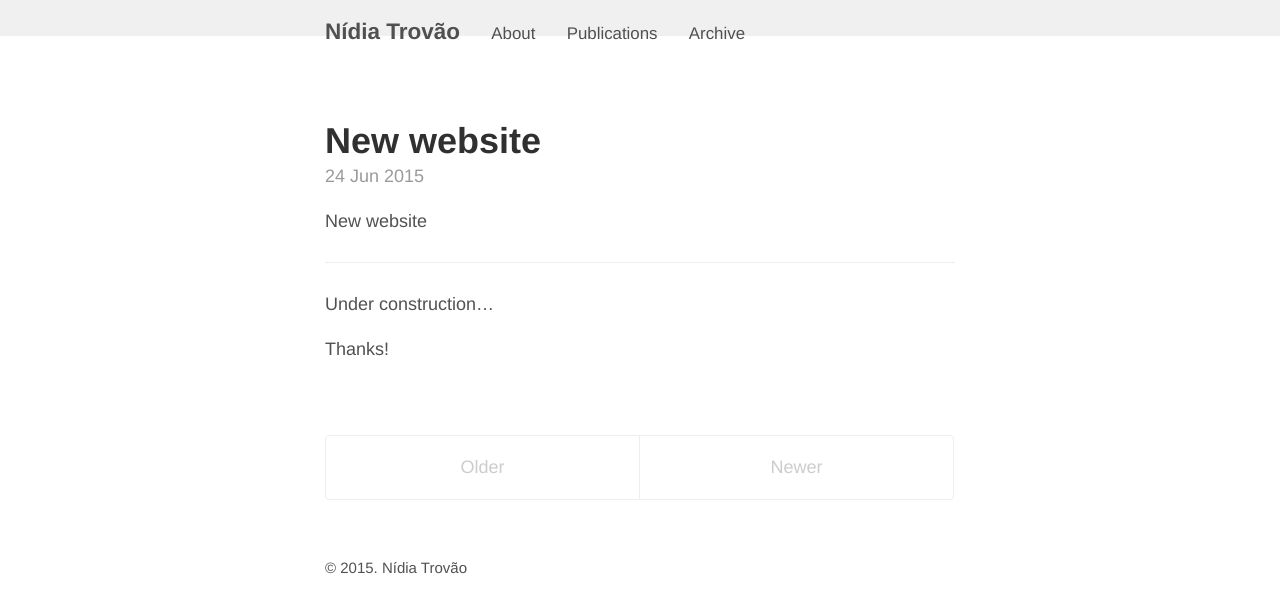
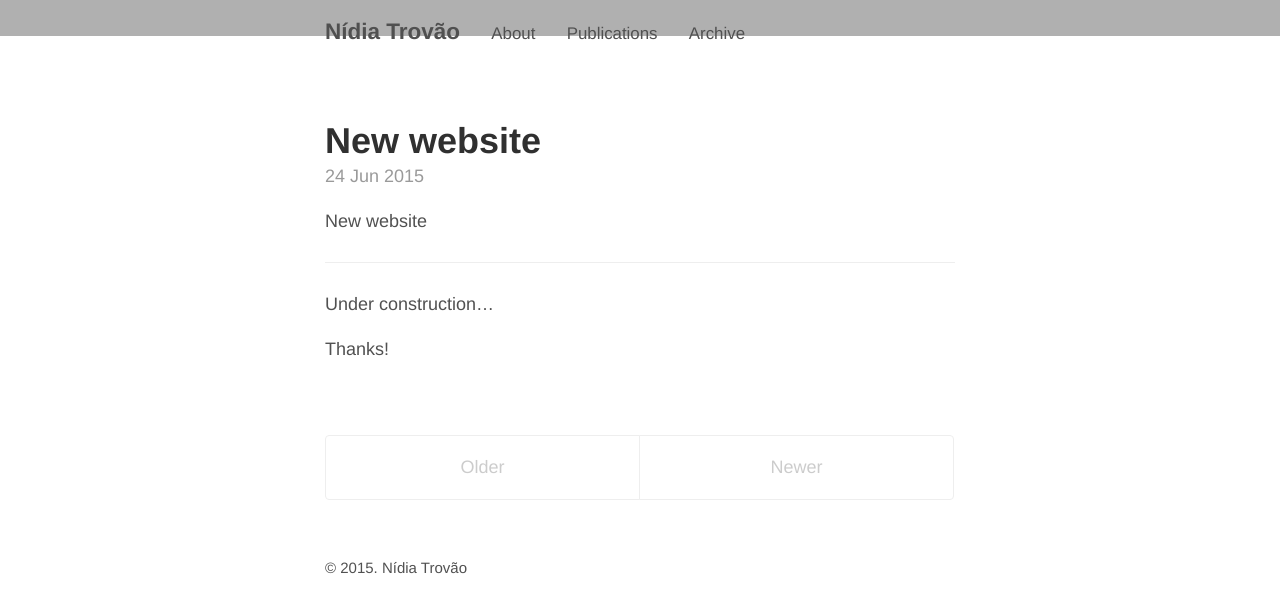
Before and after one commit to nidiatrovao/nidiatrovao.github.io, a Jekyll site: the page built from index.html, in a window 1280 px wide. Shown: the top 613 px of the page. Built offline with Jekyll 4.4.1, drawn with Linux system fonts in a browser that asks for light colours; the list of posts is cut into pages by our own code.

Commit message:
new code html and css 3

```diff
--- a/_layouts/default.html
+++ b/_layouts/default.html
@@ -4,8 +4,8 @@
   {% include head.html %}
 
   <body>
-   <span class="masthead" style="background-color:#B0B0B0;position:absolute;left:0px;top:0px;z-index:-2;width:100%"></span>
-   <span class="masthead" style="background-color:#F0F0F0;position:absolute;left:0px;top:0px;z-index:-1;width:100%"></span>
+   <span class="masthead" style="background-color:#B0B0B0;position:absolute;left:0px;top:0px;z-index:-1;width:100%"></span>
+   <span class="masthead" style="background-color:#F0F0F0;position:relative;z-index:-1;width:100%"></span>
     <div class="container content">
       <header class="masthead">
         <h3 class="masthead-title">
```
